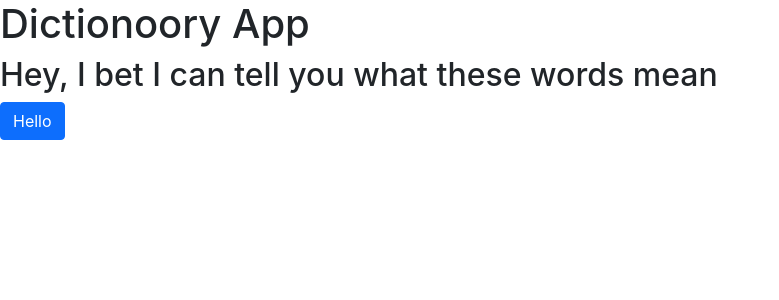
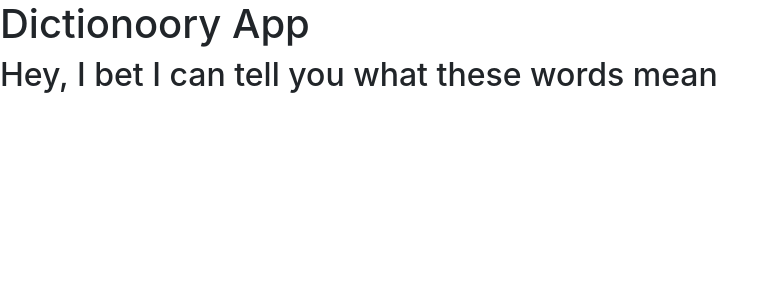
Before and after one commit to kaychua/dictionary-app, a React (Create React App) app: page / in a window 1280 px wide. Shown: the top 300 px of the page, without its empty margins (0-779 px from the left). Built offline with nearby package versions, Linux system fonts and the light colour scheme.

Commit message:
npm run build

```diff
--- a/src/App.js
+++ b/src/App.js
@@ -7,9 +7,6 @@ export default function App() {
         <h1>Dictionoory App</h1>
         <h2>Hey, I bet I can tell you what these words mean</h2>
       </header>
-      <a href="#" className="btn btn-primary">
-        Hello
-      </a>
     </div>
   );
 }
```
